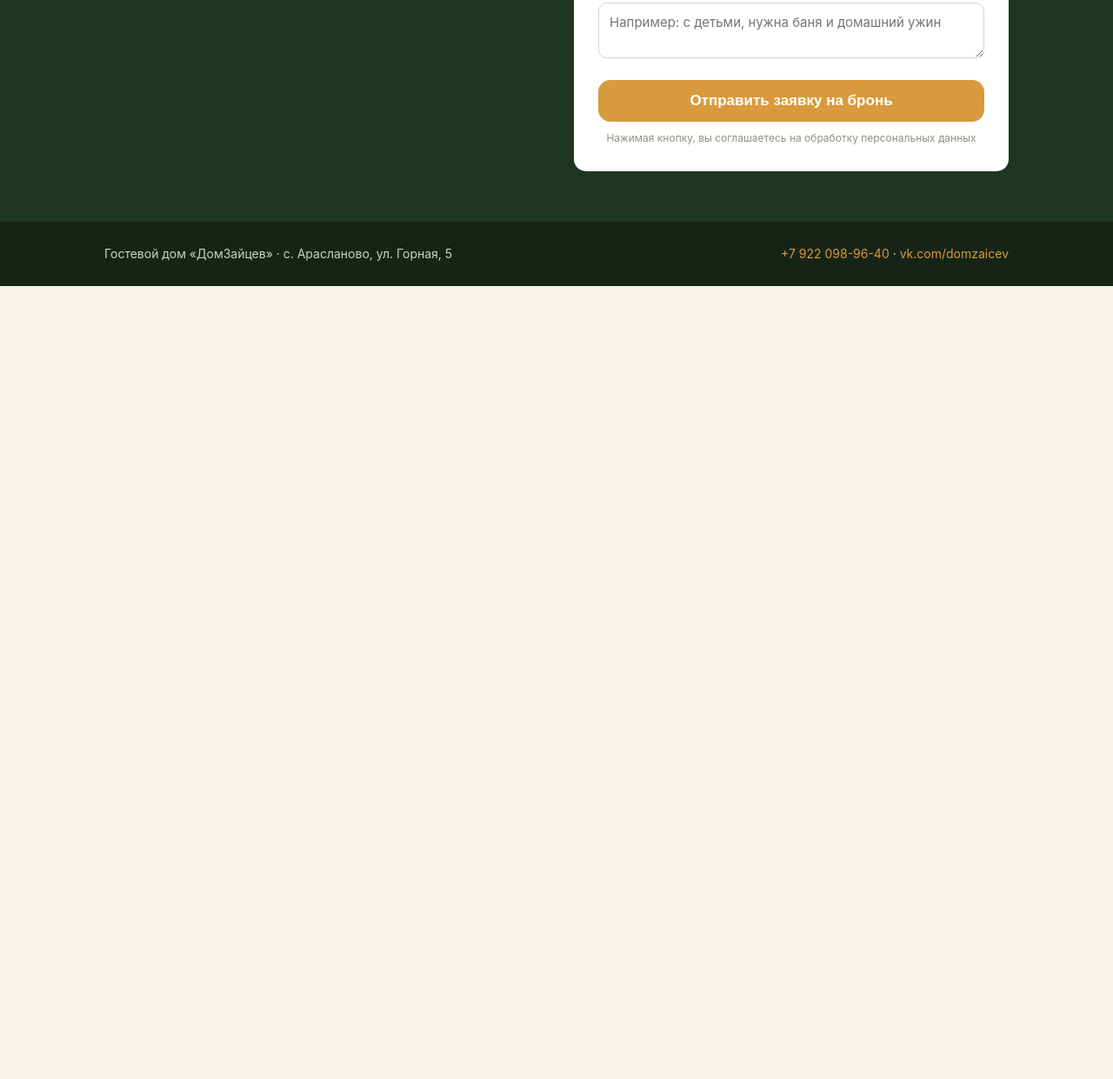
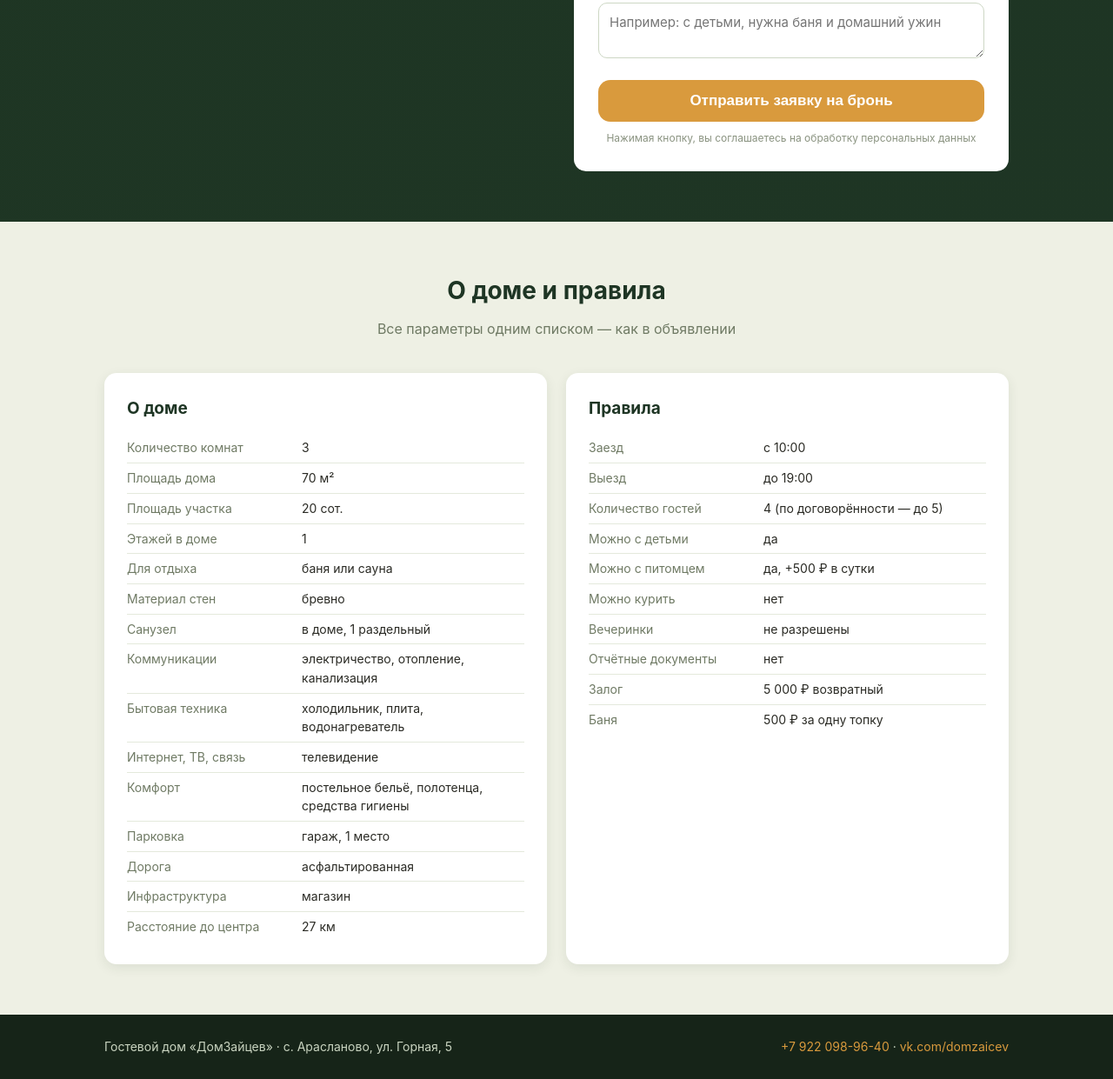
Before and after one commit to ANDREQ409/domzaitsev, a plain HTML site: page index.html in a window 1280 px wide. Shown: the part 5394-6635 px from the top of the page at 87% size. Before the commit the page ends 5723 px from the top, so only its background shows below. Drawn offline with Linux system fonts and the light colour scheme.

Commit message:
Таблицы О доме и Правила из объявления

```diff
--- a/index.html
+++ b/index.html
@@ -79,6 +79,11 @@ h2{font-size:28px;text-align:center;margin-bottom:10px;color:var(--dark)}
 .review .name{font-weight:700;font-size:14px;color:var(--dark)}
 .rating-line{text-align:center;margin-bottom:30px;font-size:16px}
 .rating-line b{color:var(--accent);font-size:20px}
+
+.specs table{width:100%;border-collapse:collapse;font-size:14px}
+.specs td{padding:6px 0;border-bottom:1px solid #e4e9dc;vertical-align:top}
+.specs tr:last-child td{border-bottom:none}
+.specs td:first-child{color:#6f7a64;width:44%;padding-right:12px}
 
 .order{background:linear-gradient(rgba(30,53,36,.93),rgba(30,53,36,.93)),linear-gradient(135deg,#24401f 0%,#1e3524 100%);color:#fff}
 .order h2{color:#fff}
@@ -295,6 +300,50 @@ footer a{color:var(--accent);text-decoration:none}
   </div>
 </section>
 
+<section id="specs" class="specs" style="background:#eef0e4">
+  <div class="wrap">
+    <h2>О доме и правила</h2>
+    <p class="section-sub">Все параметры одним списком — как в объявлении</p>
+    <div class="two-col" style="margin-top:10px">
+      <div class="list-card">
+        <h3>О доме</h3>
+        <table>
+          <tr><td>Количество комнат</td><td>3</td></tr>
+          <tr><td>Площадь дома</td><td>70 м²</td></tr>
+          <tr><td>Площадь участка</td><td>20 сот.</td></tr>
+          <tr><td>Этажей в доме</td><td>1</td></tr>
+          <tr><td>Для отдыха</td><td>баня или сауна</td></tr>
+          <tr><td>Материал стен</td><td>бревно</td></tr>
+          <tr><td>Санузел</td><td>в доме, 1 раздельный</td></tr>
+          <tr><td>Коммуникации</td><td>электричество, отопление, канализация</td></tr>
+          <tr><td>Бытовая техника</td><td>холодильник, плита, водонагреватель</td></tr>
+          <tr><td>Интернет, ТВ, связь</td><td>телевидение</td></tr>
+          <tr><td>Комфорт</td><td>постельное бельё, полотенца, средства гигиены</td></tr>
+          <tr><td>Парковка</td><td>гараж, 1 место</td></tr>
+          <tr><td>Дорога</td><td>асфальтированная</td></tr>
+          <tr><td>Инфраструктура</td><td>магазин</td></tr>
+          <tr><td>Расстояние до центра</td><td>27 км</td></tr>
+        </table>
+      </div>
+      <div class="list-card">
+        <h3>Правила</h3>
+        <table>
+          <tr><td>Заезд</td><td>с 10:00</td></tr>
+          <tr><td>Выезд</td><td>до 19:00</td></tr>
+          <tr><td>Количество гостей</td><td>4 (по договорённости — до 5)</td></tr>
+          <tr><td>Можно с детьми</td><td>да</td></tr>
+          <tr><td>Можно с питомцем</td><td>да, +500 ₽ в сутки</td></tr>
+          <tr><td>Можно курить</td><td>нет</td></tr>
+          <tr><td>Вечеринки</td><td>не разрешены</td></tr>
+          <tr><td>Отчётные документы</td><td>нет</td></tr>
+          <tr><td>Залог</td><td>5 000 ₽ возвратный</td></tr>
+          <tr><td>Баня</td><td>500 ₽ за одну топку</td></tr>
+        </table>
+      </div>
+    </div>
+  </div>
+</section>
+
 <footer>
   <div class="wrap">
     <div>Гостевой дом «ДомЗайцев» · с. Арасланово, ул. Горная, 5</div>
```
